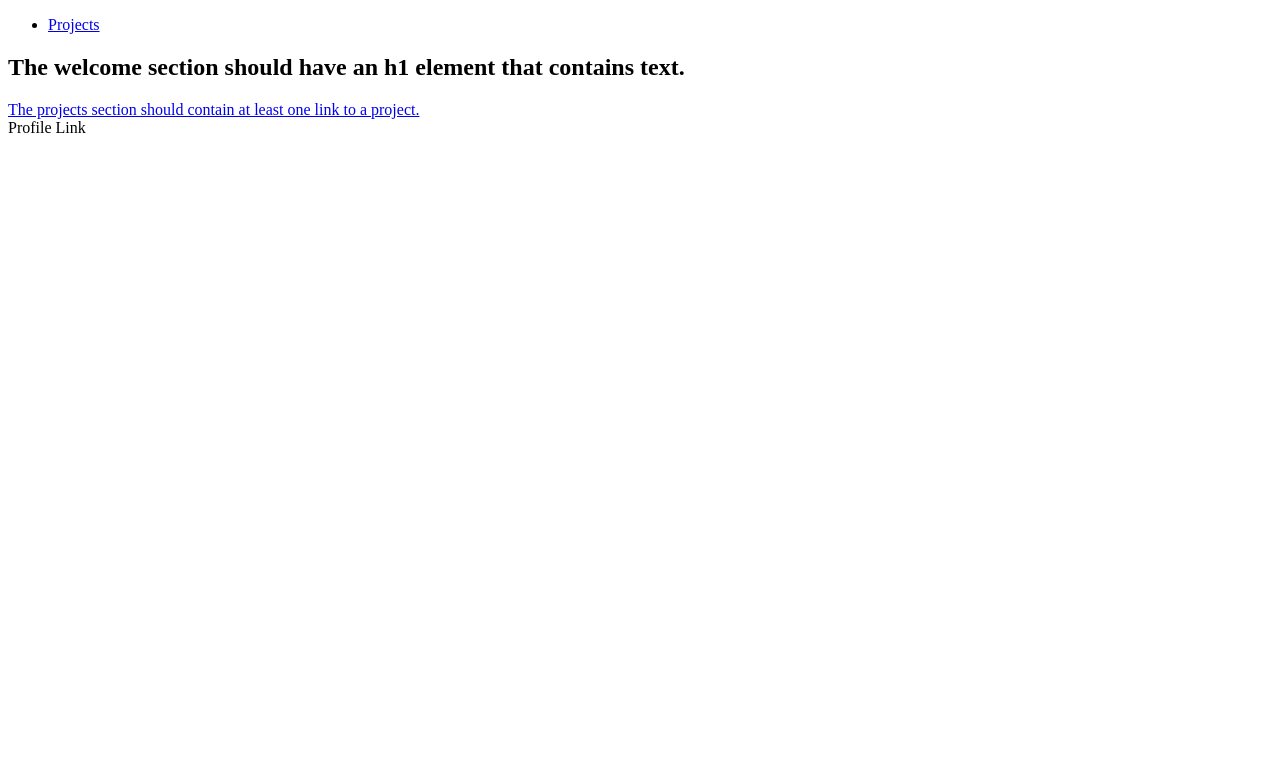
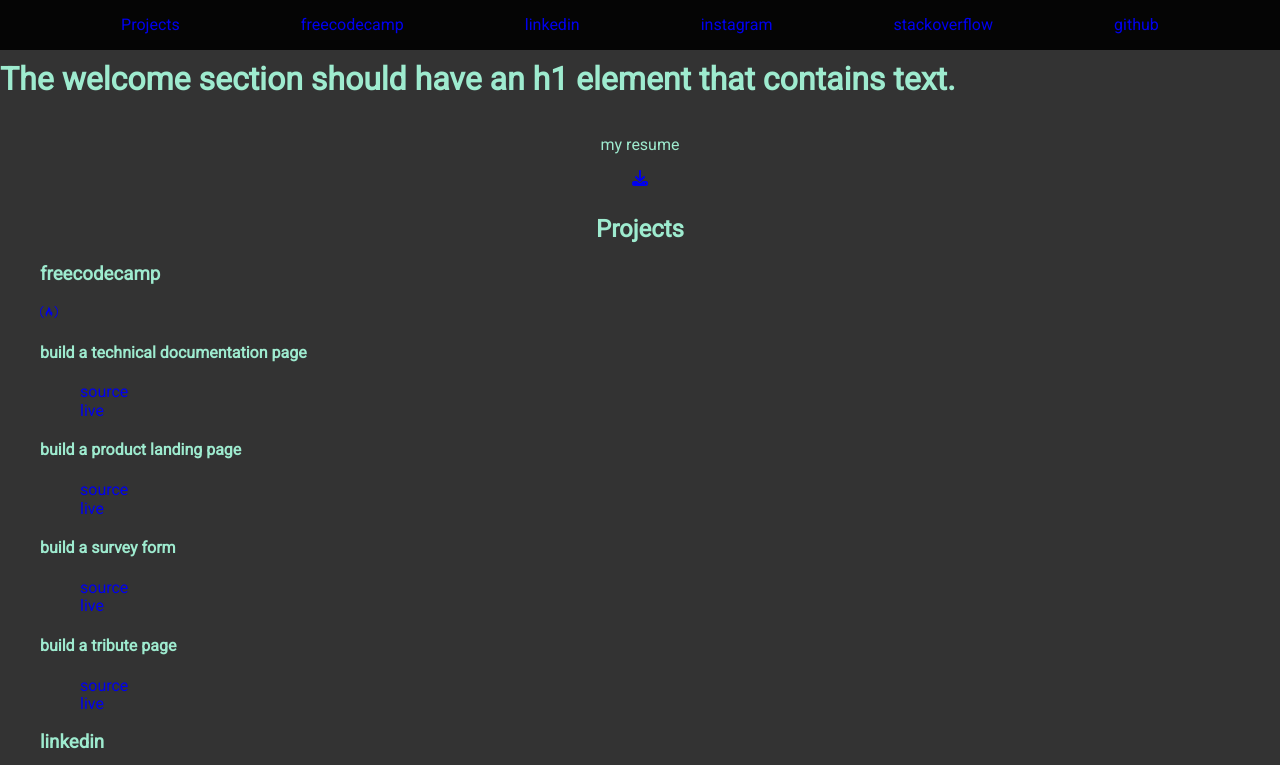
Before and after one commit to marcusmonteirodesouza/personal-portfolio, a website: page index.html in a window 1280 px wide. Shown: the top 765 px of the page. Drawn offline with nearby package versions, Linux system fonts and the light colour scheme.

Commit message:
Start syling

```diff
--- a/index.css
+++ b/index.css
@@ -0,0 +1,30 @@
+body {
+  font-family: "Roboto", sans-serif;
+}
+
+.grid {
+  display: grid;
+}
+
+.grid-template {
+  grid-template:
+    "header" 2rem
+    "welcome" auto
+    "projects" auto;
+}
+
+.justify-evenly {
+  justify-content: space-evenly;
+}
+
+header {
+  grid-area: header;
+}
+
+#welcome-section {
+  grid-area: welcome;
+}
+
+#projects {
+  grid-area: projects;
+}
--- a/index.html
+++ b/index.html
@@ -5,28 +5,48 @@
     <meta name="viewport" content="width=device-width, initial-scale=1.0" />
     <meta http-equiv="X-UA-Compatible" content="ie=edge" />
     <title>Marcus Vinicius Monteiro de Souza - Personal Portfolio</title>
+    <link
+      rel="stylesheet"
+      href="https://unpkg.com/tachyons@4.10.0/css/tachyons.min.css"
+    />
+    <link
+      href="https://fonts.googleapis.com/css?family=Roboto&display=swap"
+      rel="stylesheet"
+    />
     <link href="index.css" rel="stylesheet" />
+    <script
+      src="https://kit.fontawesome.com/e0d5348d54.js"
+      crossorigin="anonymous"
+    ></script>
   </head>
-  <body>
+  <body class="bg-black-80 light-green">
+    <main class="grid grid-template">
+      <header class="fixed w-100 bg-black-90">
         <nav id="navbar">
-      <ul>
-        <li><a href="#projects">Projects</a></li>
+          <ul class="list flex justify-evenly pa0" id="nav-links">
+            <li><a class="link" href="#projects">Projects</a></li>
           </ul>
         </nav>
-    <section id="welcome-section">
-      <h1>The welcome section should have an h1 element that contains text.</h1>
+      </header>
+
+      <section class="mv2" id="welcome-section">
+        <h1>
+          The welcome section should have an h1 element that contains text.
+        </h1>
+        <div class="flex flex-column justify-center items-center" id="resume">
+          <p>my resume</p>
+          <a
+            href="resume_marcus_vinicius_monteiro_software_developer.pdf"
+            download="resume_marcus_vinicius_monteiro_software_developer.pdf"
+            ><i class="fas fa-download"></i
+          ></a>
+        </div>
       </section>
       <section id="projects">
-      <div class="project-tile">
-        <a href="#project-link" target="_blank"
-          >The projects section should contain at least one link to a
-          project.</a
-        >
-      </div>
+        <h2 class="tc">Projects</h2>
+        <ul class="list" id="profiles"></ul>
       </section>
-    <section>
-      <a id="profile-link" target="_blank">Profile Link</a>
-    </section>
+    </main>
     <script src="index.js"></script>
   </body>
 </html>
--- a/index.js
+++ b/index.js
@@ -1,6 +1,6 @@
-const fetchProjects = async () => {
+const fetchProfiles = async (url = 'https://raw.githubusercontent.com/marcusmonteirodesouza/personal-portfolio/master/projects.json') => {
   try {
-    const response = await fetch('https://raw.githubusercontent.com/marcusmonteirodesouza/personal-portfolio/master/projects.json')
+    const response = await fetch(url)
     const data = await response.json()
     return data
   } catch (err) {
@@ -8,6 +8,74 @@ const fetchProjects = async () => {
   }
 }
 
+const appendProfiles = (profilesElem, navLinksElem, profiles) => {
+  profiles.forEach(profile => {
+    const profileContainer = document.createElement('li')
+    profileContainer.id = profile.name
+
+    const profileNameDisplay = document.createElement('h3')
+    profileNameDisplay.textContent = profile.name
+    profileContainer.append(profileNameDisplay)
+
+    const profileLink = document.createElement('a')
+    profileLink.href = profile.profile_link
+    profileLink.target = '_blank'
+    if (profile.is_main_profile) {
+      profileLink.id = 'profile-link'
+    }
+    const icon = document.createElement('i')
+    icon.className = profile.iconClassName
+    profileLink.append(icon)
+    profileContainer.append(profileLink)
+
+    if ('projects' in profile) {
+      const projectsList = document.createElement('ul')
+      projectsList.className = 'list'
+
+      profile.projects.forEach(project => {
+        const projectTile = document.createElement('li')
+        projectTile.className = 'project-tile'
+
+        const projectNameDisplay = document.createElement('h4')
+        projectNameDisplay.textContent = project.name
+        projectTile.append(projectNameDisplay)
+
+        const projectLinks = document.createElement('ul')
+        projectLinks.className = 'list'
+
+        project.links.forEach(link => {
+          const li = document.createElement('li')
+          const linkElem = document.createElement('a')
+          linkElem.href = link.link
+          linkElem.target = '_blank'
+          linkElem.className = 'link'
+          linkElem.textContent = link.name
+          li.append(linkElem)
+          projectLinks.append(li)
+        })
+
+        projectTile.append(projectLinks)
+
+        profileContainer.append(projectTile)
+      })
+    }
+    profilesElem.append(profileContainer)
+
+    // append navlink
+
+    const navLinkContainer = document.createElement('li')
+    const navLink = document.createElement('a')
+    navLink.href = `#${profileContainer.id}`
+    navLink.className = 'link'
+    navLink.textContent = profileContainer.id
+    navLinkContainer.append(navLink)
+    navLinksElem.append(navLinkContainer)
+  })
+}
+
 window.onload = async () => {
-  console.log(await fetchProjects())
+  const profilesElem = document.getElementById('profiles')
+  const profiles = await fetchProfiles('./profiles.json')
+  const navLinksElem = document.getElementById('nav-links')
+  appendProfiles(profilesElem, navLinksElem, profiles)
 }
--- /dev/null
+++ b/profiles.json
@@ -0,0 +1,97 @@
+[
+  {
+    "name": "freecodecamp",
+    "iconClassName": "fab fa-free-code-camp",
+    "profile_link": "https://www.freecodecamp.org/marcusmonteirodesouza",
+    "is_main_profile": true,
+    "projects": [
+      {
+        "name": "build a technical documentation page",
+        "links": [
+          {
+            "name": "source",
+            "link": "https://codepen.io/marcusmonteirodesouza/pen/BaaqvYZ"
+          },
+          {
+            "name": "live",
+            "link": "https://codepen.io/marcusmonteirodesouza/full/BaaqvYZ"
+          }
+        ]
+      },
+      {
+        "name": "build a product landing page",
+        "links": [
+          {
+            "name": "source",
+            "link": "https://codepen.io/marcusmonteirodesouza/pen/VwwEjyR"
+          },
+          {
+            "name": "live",
+            "link": "https://codepen.io/marcusmonteirodesouza/full/VwwEjyR"
+          }
+        ]
+      },
+      {
+        "name": "build a survey form",
+        "links": [
+          {
+            "name": "source",
+            "link": "https://codepen.io/marcusmonteirodesouza/pen/jOOKmwr"
+          },
+          {
+            "name": "live",
+            "link": "https://codepen.io/marcusmonteirodesouza/full/jOOKmwr"
+          }
+        ]
+      },
+      {
+        "name": "build a tribute page",
+        "links": [
+          {
+            "name": "source",
+            "link": "https://codepen.io/marcusmonteirodesouza/pen/zYYjerP"
+          },
+          {
+            "name": "live",
+            "link": "https://codepen.io/marcusmonteirodesouza/full/zYYjerP"
+          }
+        ]
+      }
+    ]
+  },
+  {
+    "name": "linkedin",
+    "iconClassName": "fab fa-linkedin",
+    "profile_link": "https://www.linkedin.com/in/marcusmonteiro3/"
+  },
+  {
+    "name": "instagram",
+    "iconClassName": "fab fa-instagram",
+    "profile_link": "https://www.instagram.com/marcus_vinicius_monteiro_/"
+  },
+  {
+    "name": "stackoverflow",
+    "iconClassName": "fab fa-stack-overflow",
+    "profile_link": "https://stackoverflow.com/users/819720/marcus-vin%C3%ADcius-monteiro"
+  },
+  {
+    "name": "github",
+    "iconClassName": "fab fa-github",
+    "profile_link": "https://github.com/marcusmonteirodesouza",
+    "projects": [
+      {
+        "name": "finding islands",
+        "links": [
+          {
+            "name": "source",
+            "link": "https://github.com/marcusmonteirodesouza/finding-islands"
+          },
+          {
+            "name": "live",
+            "link": "https://marcusmonteirodesouza.github.io/finding-islands/"
+          }
+        ]
+      }
+    ]
+  }
+]
--- a/projects.json
+++ /dev/null
@@ -1,17 +0,0 @@
-[
-  {
-    "group": "freecodecamp",
-    "projects": [
-      {
-        "name": "build a technical documentation page",
-        "source": "https://codepen.io/marcusmonteirodesouza/pen/BaaqvYZ",
-        "live": "https://codepen.io/marcusmonteirodesouza/full/BaaqvYZ"
-      },
-      {
-        "name": "build a product landing page",
-        "source": "https://codepen.io/marcusmonteirodesouza/pen/VwwEjyR",
-        "live": "https://codepen.io/marcusmonteirodesouza/full/VwwEjyR"
-      }
-    ]
-  }
-]
```
Also changed, not shown: 1 other file. Lines whose indentation alone changed are shown as unchanged.
